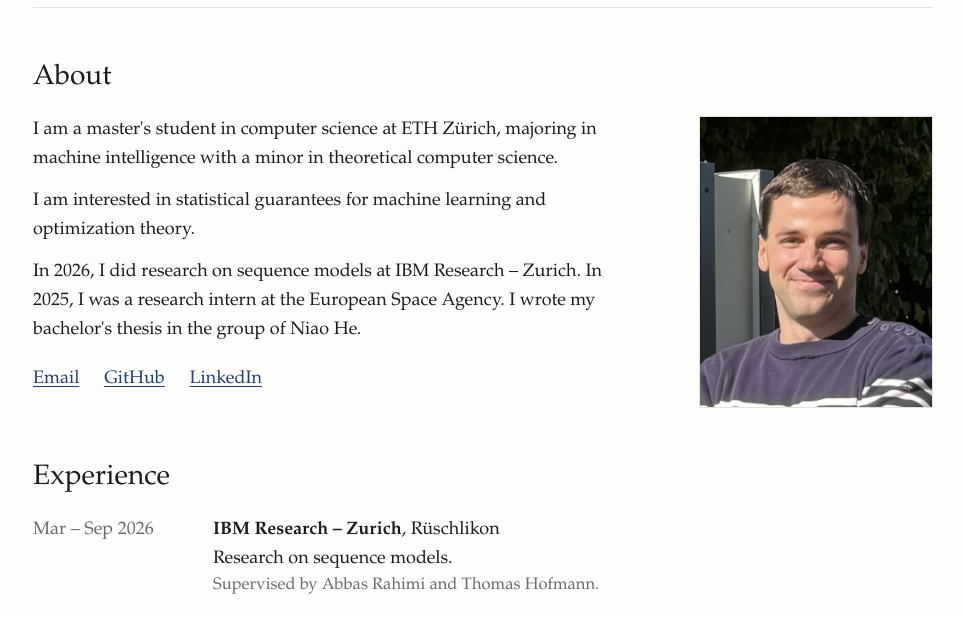
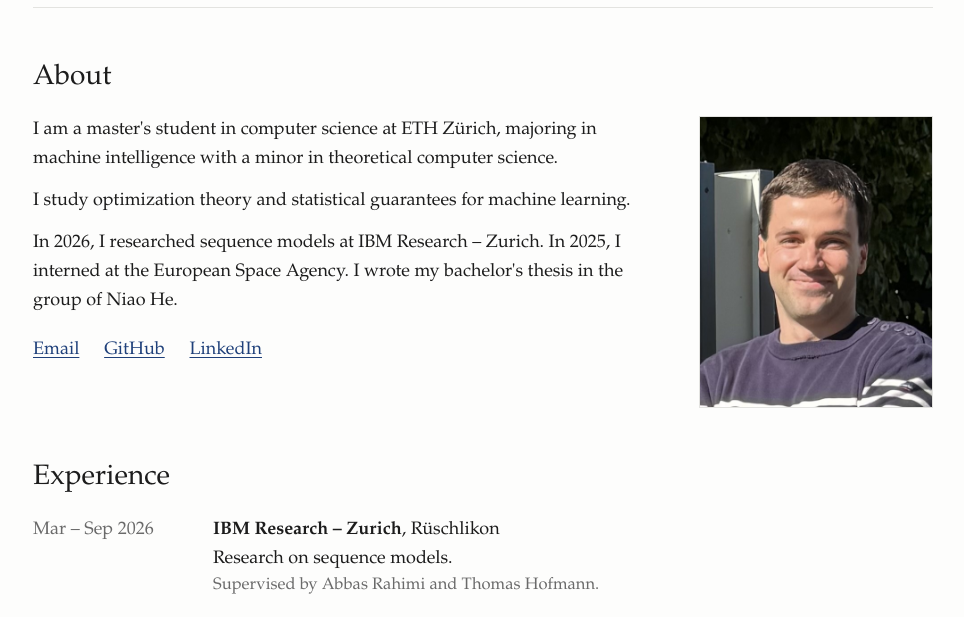
Before and after one commit to BenBullinger/BenBullinger.github.io, a plain HTML site: page index.html in a window 1280 px wide. Shown: the part 136-753 px from the top of the page, without its empty margins (157-1121 px from the left). Drawn offline with Linux system fonts and the light colour scheme.

Commit message:
About: active verbs, unambiguous interests

```diff
--- a/index.html
+++ b/index.html
@@ -26,8 +26,8 @@
   <div class="about">
     <div>
       <p>I am a master's student in computer science at ETH Zürich, majoring in machine intelligence with a minor in theoretical computer science.</p>
-      <p>I am interested in statistical guarantees for machine learning and optimization theory.</p>
-      <p>In 2026, I did research on sequence models at IBM Research – Zurich. In 2025, I was a research intern at the European Space Agency. I wrote my bachelor's thesis in the group of Niao He.</p>
+      <p>I study optimization theory and statistical guarantees for machine learning.</p>
+      <p>In 2026, I researched sequence models at IBM Research – Zurich. In 2025, I interned at the European Space Agency. I wrote my bachelor's thesis in the group of Niao He.</p>
       <p class="links">
         <a href="mailto:ben.bullinger@inf.ethz.ch">Email</a>
         <a href="https://github.com/BenBullinger">GitHub</a>
```
